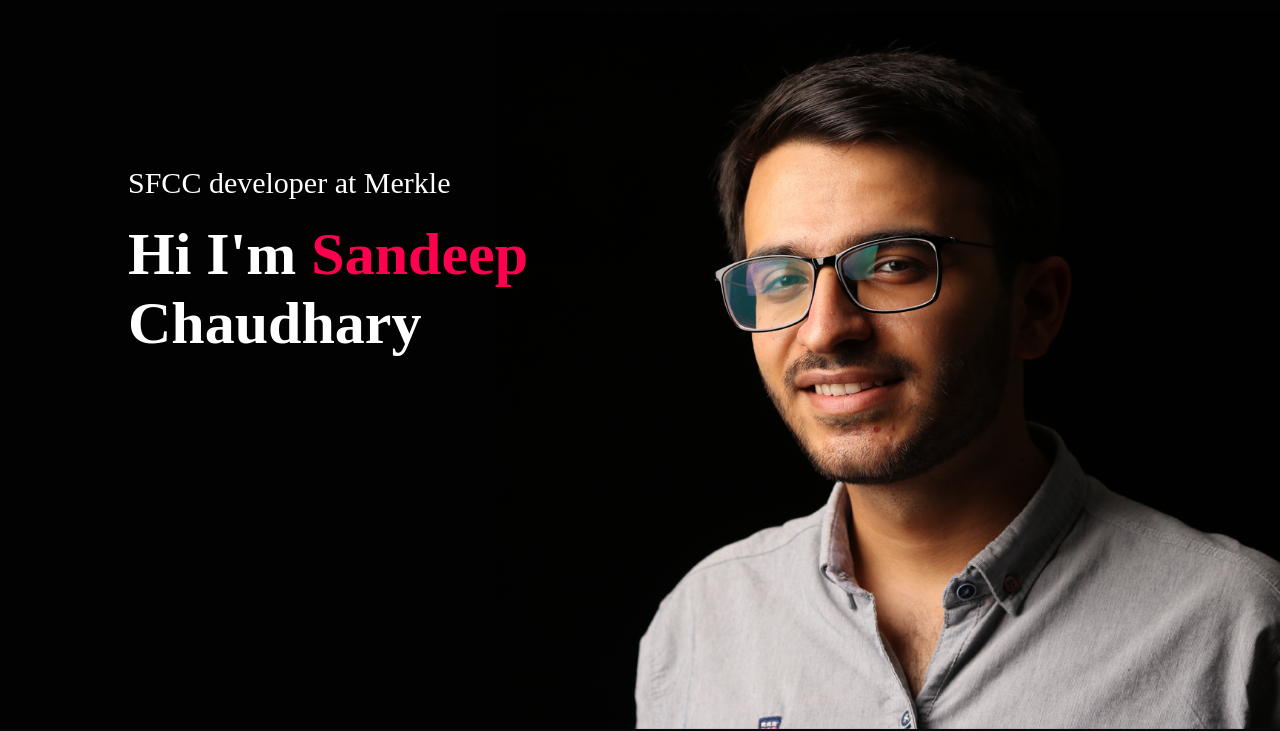
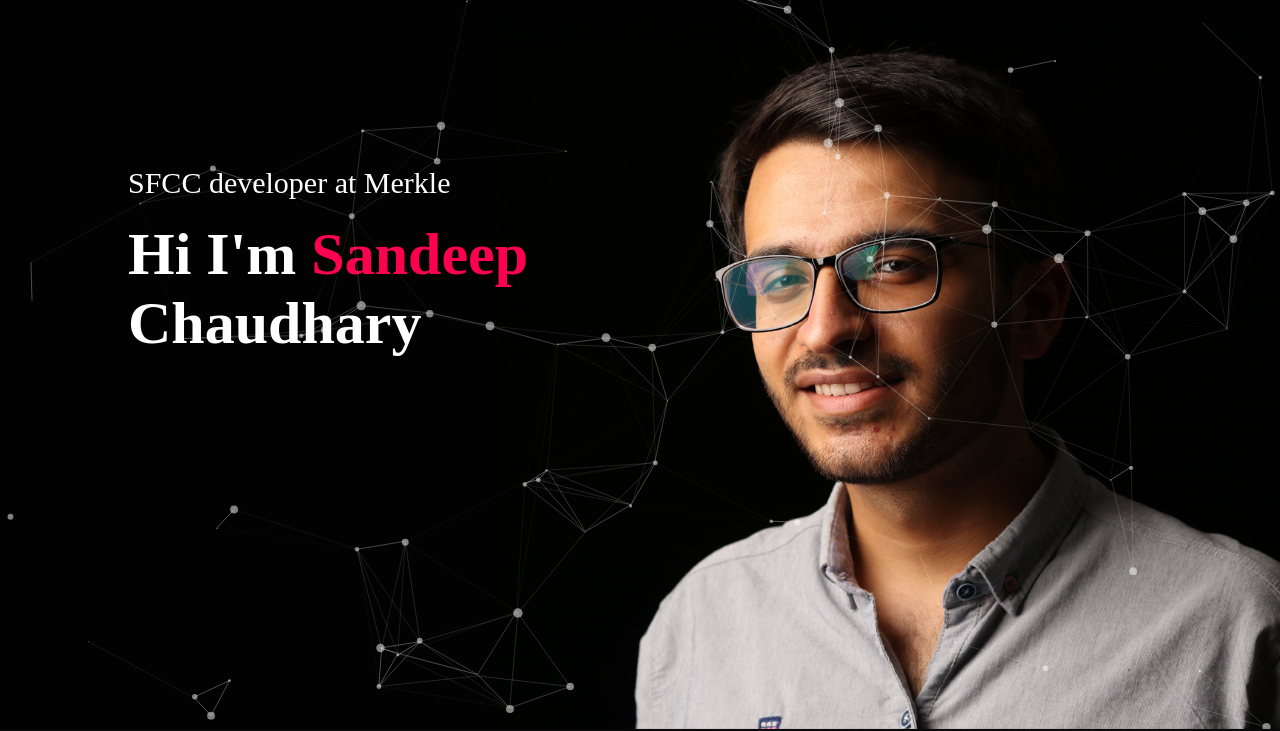
Before and after one commit to chaudharystar/Portfolio-website, a plain HTML site: page index.html in a window 1280 px wide. Shown: the part 71-802 px from the top of the page. Drawn offline with Linux system fonts and the light colour scheme.

```diff
--- a/index.html
+++ b/index.html
@@ -32,7 +32,7 @@
             <div class="header-text">
                 <p>SFCC developer at Merkle</p>
                 <h1>Hi I'm <span>Sandeep</span> <br>Chaudhary</h1>
-                <!-- <div id="particles-js"></div> -->
+                <div id="particles-js"></div>
             </div>
         </div>
 
@@ -233,7 +233,7 @@
         );
     };
     </script>
-<!-- <script src="./particles.min.js"></script>
-<script src="./app.js"></script> -->
+<script src="./particles.min.js"></script>
+<script src="./app.js"></script>
 
 </html>
--- a/style.css
+++ b/style.css
@@ -13,7 +13,7 @@
     scroll-behavior: smooth;
 }
 /* particle-js */
-/* .header-text #particles-js {
+.header-text #particles-js {
     position: absolute;
     top: 0;
     left: 0;
@@ -28,8 +28,7 @@
     left: 0;
     height: 100%;
     width: 100%;
-    z-index: 100;
-} */
+}
 /* particle-js end*/
 #header {
     width: 100%;
```
